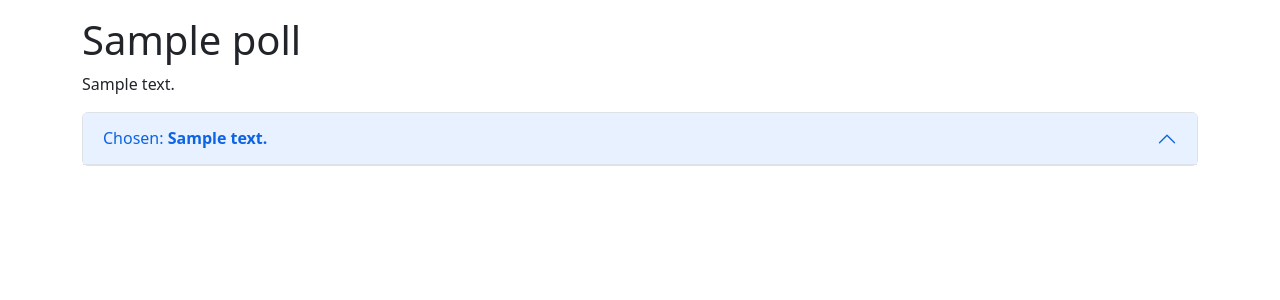
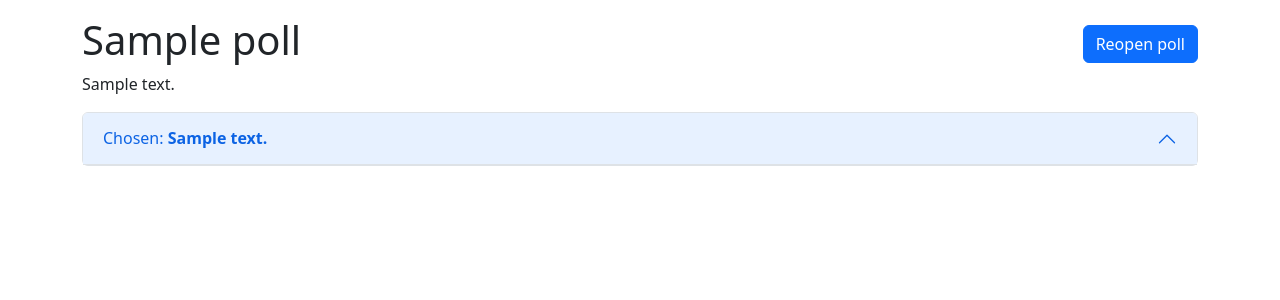
Before and after one commit to 5K1PY/ToodleDoodle, a Flask app: template templates/closed_poll.html in a window 1280 px wide. Shown: the part 56-356 px from the top of the page. Run offline with Flask 2, Linux system fonts and the light colour scheme; the template is opened without the code that fills it: most values are stand-ins (such as "Sample title", 1, 10 or a date in 2020).

Commit message:
Reopening polls

```diff
--- a/app.py
+++ b/app.py
@@ -7,7 +7,7 @@ from constants import MODES
 import config
 from constants import AVAILABILITY
 from form import CreationForm, PollForm, EditForm, CloseForm
-from db import make_poll, poll_exists, read_poll, user_filled_poll, write_poll, delete_user_from_poll, edit_poll_db, close_poll_db
+from db import make_poll, poll_exists, read_poll, user_filled_poll, write_poll, delete_user_from_poll, edit_poll_db, close_poll_db, reopen_poll
 from poll import gen_new_options, gen_edit_options
 
 app = Flask(__name__)
@@ -55,6 +55,12 @@ def get_poll(poll_id):
 
     errors = ""
 
+    query = request.query_string.decode('utf-8').split("=", 1)
+
+    if query[0] == "reopen":
+        reopen_poll(poll_id)
+        poll = read_poll(poll_id)
+
     # poll closed / closing
     if closeForm.validate_on_submit():
         close_poll_db(poll_id, closeForm.options.data)
@@ -63,7 +69,6 @@ def get_poll(poll_id):
         return closed_poll(poll_id, poll)
 
     # editing poll
-    query = request.query_string.decode('utf-8').split("=", 1)
     if query[0] == "edit":
         return edit_poll(poll_id, poll)
 
--- a/db.py
+++ b/db.py
@@ -183,6 +183,12 @@ def close_poll_db(connection, poll_id, final_option):
         (final_option_id, poll_id,)
     )
 
+@db_operation
+def reopen_poll(connection, poll_id):
+    connection.execute(
+        'UPDATE polls SET closed=NULL WHERE id=%s',
+        (poll_id,)
+    )
 
 if __name__ == "__main__":
     # don't run this accidentally
--- a/templates/closed_poll.html
+++ b/templates/closed_poll.html
@@ -2,7 +2,12 @@
 {% import 'poll_formats.html' as pf -%}
 
 {% block content %}
-    <h1>{{poll.name}}</h1>
+    <div class="d-flex justify-content-between align-items-center">
+      <h1>{{poll.name}}</h1>
+      <div>
+        <a href="?reopen"><button type="button" class="btn btn-primary">Reopen poll</button></a>
+      </div>
+    </div>
 
     {% if poll.description %}
     <p>{{poll.description}}</p>
```
